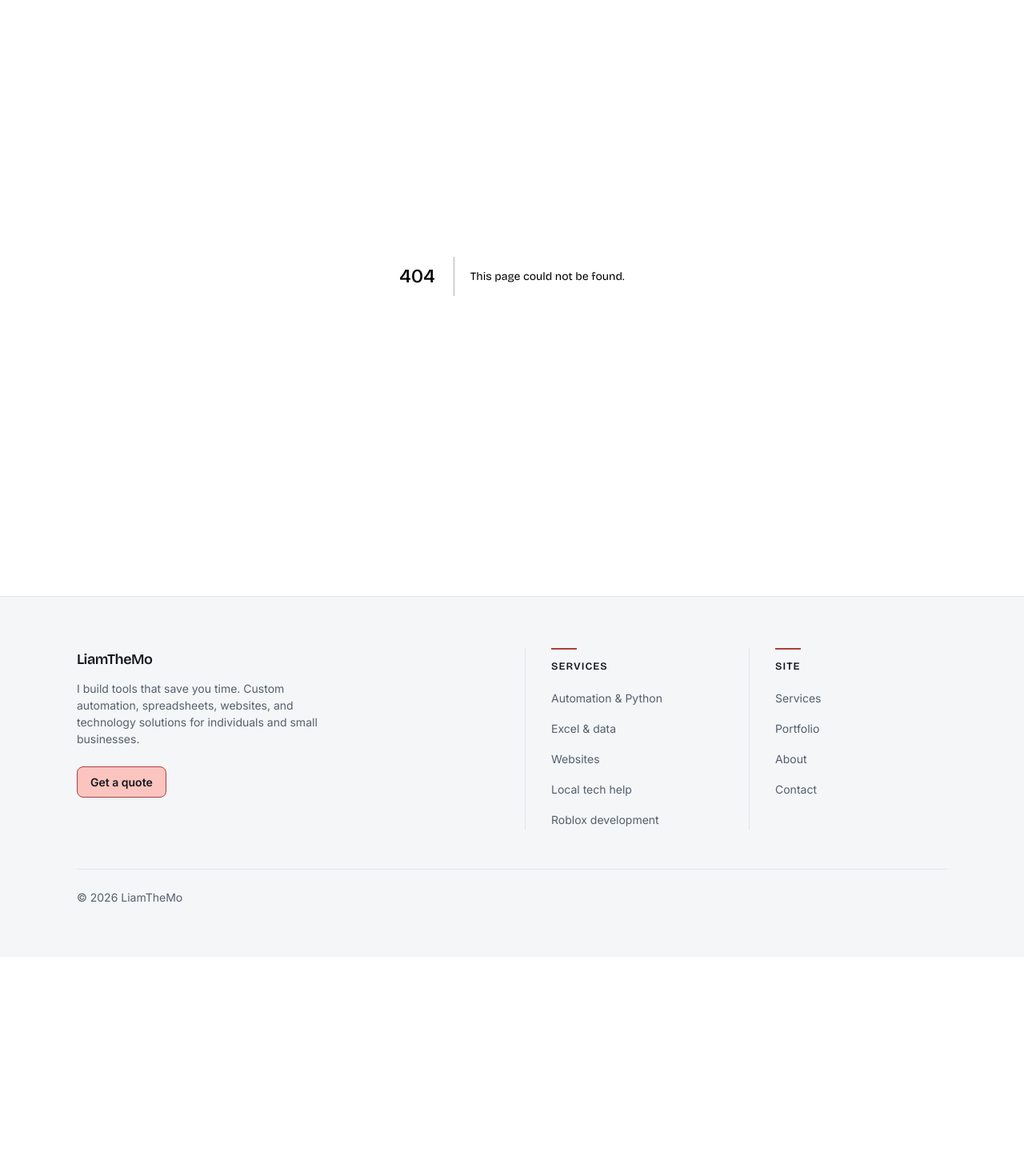
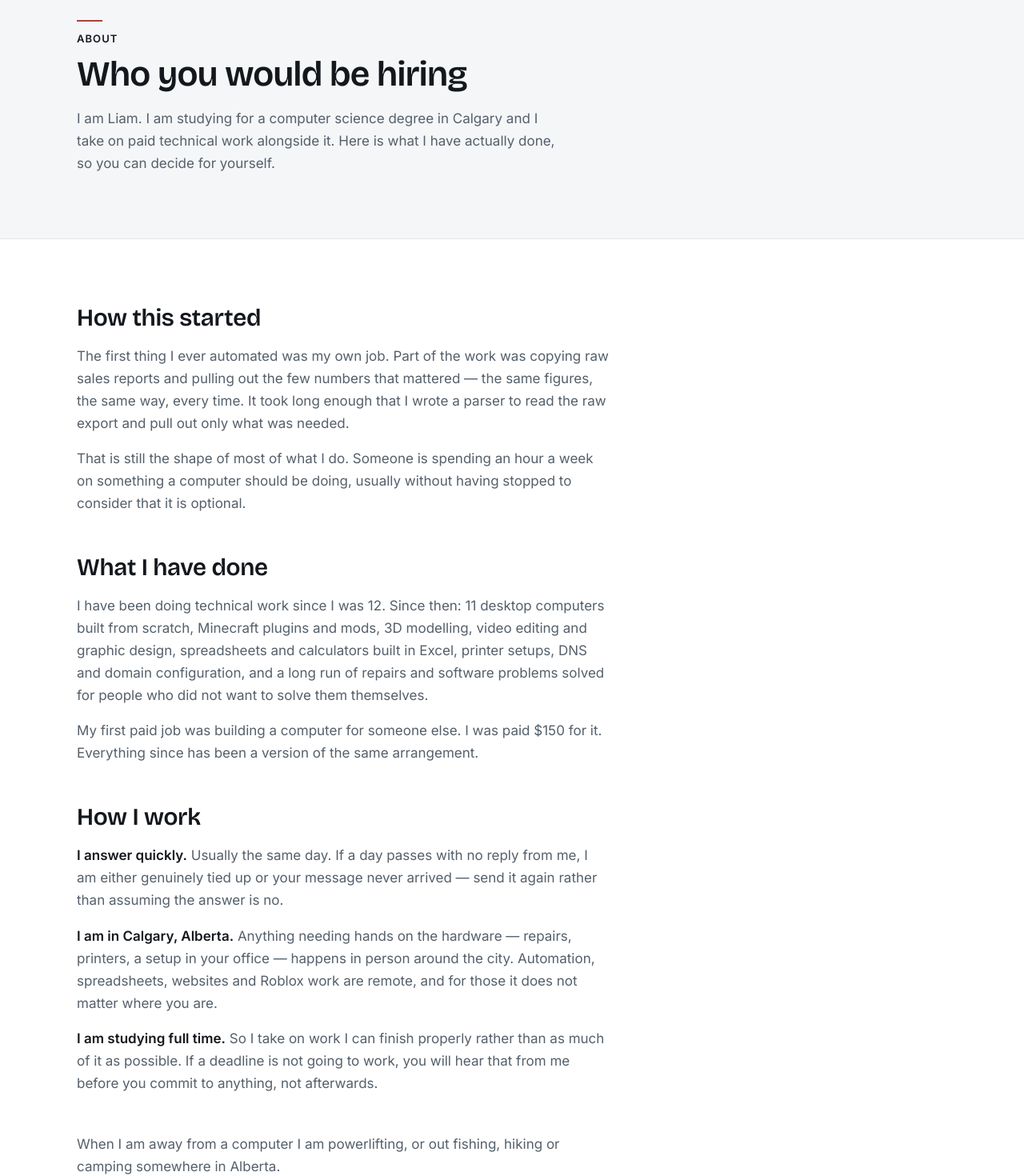
Before and after one commit to OrangeCheasy/LiamTheMo-Freelance-Website, a Next.js app in the folder liamthemo-freelance-website/: page /about in a window 1280 px wide. Before the commit this address had no page. Shown: the part 120-1590 px from the top of the page at 80% size. Before the commit the page ends 1316 px from the top, so only its background shows below. Built offline with nearby package versions, Linux system fonts and the light colour scheme.

Commit message:
about me page

```diff
--- /dev/null
+++ b/liamthemo-freelance-website/src/app/about/page.tsx
@@ -0,0 +1,129 @@
+import type { Metadata } from "next";
+import CTASection from "@/components/CTASection";
+import Eyebrow from "@/components/Eyebrow";
+
+/*
+  About (CLAUDE.md §14 step 6). Fully static — no data, no dynamic APIs — so it
+  prerenders and is served from the assets binding without invoking the Worker
+  (§4.1).
+
+  This is a trust page, not a biography. A visitor arrives with one question —
+  can I rely on this person — and the page answers it with what is verifiably
+  true: the work already done, where it happens, and how fast a message gets
+  answered. Every sentence here came from the owner. Nothing is inferred.
+
+  Deliberately absent, per §10 and the owner's own material:
+  - No years-of-experience figure. "Since I was 12" is a true start date, not a
+    claim of professional tenure, and is phrased so it cannot be read as one.
+  - No credentials beyond "studying computer science", which is current fact.
+  - No origin story about a love of technology.
+
+  TODO(owner): photo. There is none yet, so the layout is built to read as
+  finished without one rather than leaving a gap where a face should go. If one
+  is added, it goes in the header band beside the h1 as a next/image with real
+  alt text (§11) — not a decorative circle.
+*/
+
+export const metadata: Metadata = {
+  title: "About",
+  description:
+    "A computer science student in Calgary who builds automation, spreadsheets and websites, and fixes computers — what I have actually done, and how I work.",
+  openGraph: {
+    type: "website",
+    title: "About",
+    description:
+      "A computer science student in Calgary who builds automation, spreadsheets and websites, and fixes computers.",
+  },
+};
+
+export default function AboutPage() {
+  return (
+    <>
+      <section className="border-b border-line bg-surface-muted">
+        <div className="mx-auto max-w-6xl px-5 py-16 sm:px-8 sm:py-20">
+          <Eyebrow>About</Eyebrow>
+          <h1 className="mt-3 max-w-[20ch] text-h1 text-ink">
+            Who you would be hiring
+          </h1>
+          <p className="mt-4 max-w-[56ch] text-body text-ink-muted">
+            I am Liam. I am studying for a computer science degree in Calgary
+            and I take on paid technical work alongside it. Here is what I have
+            actually done, so you can decide for yourself.
+          </p>
+        </div>
+      </section>
+
+      <section className="mx-auto max-w-6xl px-5 py-16 sm:px-8 sm:py-20">
+        <div className="max-w-[62ch]">
+          <h2 className="text-h2 text-ink">How this started</h2>
+          <p className="mt-4 text-body text-ink-muted">
+            The first thing I ever automated was my own job. Part of the work
+            was copying raw sales reports and pulling out the few numbers that
+            mattered — the same figures, the same way, every time. It took long
+            enough that I wrote a parser to read the raw export and pull out
+            only what was needed.
+          </p>
+          <p className="mt-4 text-body text-ink-muted">
+            That is still the shape of most of what I do. Someone is spending an
+            hour a week on something a computer should be doing, usually without
+            having stopped to consider that it is optional.
+          </p>
+
+          <h2 className="mt-12 text-h2 text-ink">What I have done</h2>
+          <p className="mt-4 text-body text-ink-muted">
+            I have been doing technical work since I was 12. Since then: 11
+            desktop computers built from scratch, Minecraft plugins and mods,
+            3D modelling, video editing and graphic design, spreadsheets and
+            calculators built in Excel, printer setups, DNS and domain
+            configuration, and a long run of repairs and software problems
+            solved for people who did not want to solve them themselves.
+          </p>
+          <p className="mt-4 text-body text-ink-muted">
+            My first paid job was building a computer for someone else. I was
+            paid $150 for it. Everything since has been a version of the same
+            arrangement.
+          </p>
+
+          <h2 className="mt-12 text-h2 text-ink">How I work</h2>
+          {/*
+            Three operating facts, not values. Each one is something a client
+            can hold me to, which is the only kind of statement that does any
+            work on a page like this.
+          */}
+          <ul className="mt-4 space-y-4">
+            <li className="text-body text-ink-muted">
+              <span className="font-semibold text-ink">I answer quickly.</span>{" "}
+              Usually the same day. If a day passes with no reply from me, I am
+              either genuinely tied up or your message never arrived — send it
+              again rather than assuming the answer is no.
+            </li>
+            <li className="text-body text-ink-muted">
+              <span className="font-semibold text-ink">
+                I am in Calgary, Alberta.
+              </span>{" "}
+              Anything needing hands on the hardware — repairs, printers, a
+              setup in your office — happens in person around the city.
+              Automation, spreadsheets, websites and Roblox work are remote, and
+              for those it does not matter where you are.
+            </li>
+            <li className="text-body text-ink-muted">
+              <span className="font-semibold text-ink">
+                I am studying full time.
+              </span>{" "}
+              So I take on work I can finish properly rather than as much of it
+              as possible. If a deadline is not going to work, you will hear
+              that from me before you commit to anything, not afterwards.
+            </li>
+          </ul>
+
+          <p className="mt-12 text-body text-ink-muted">
+            When I am away from a computer I am powerlifting, or out fishing,
+            hiking or camping somewhere in Alberta.
+          </p>
+        </div>
+      </section>
+
+      <CTASection secondary={{ href: "/portfolio", label: "See the work" }} />
+    </>
+  );
+}
```
